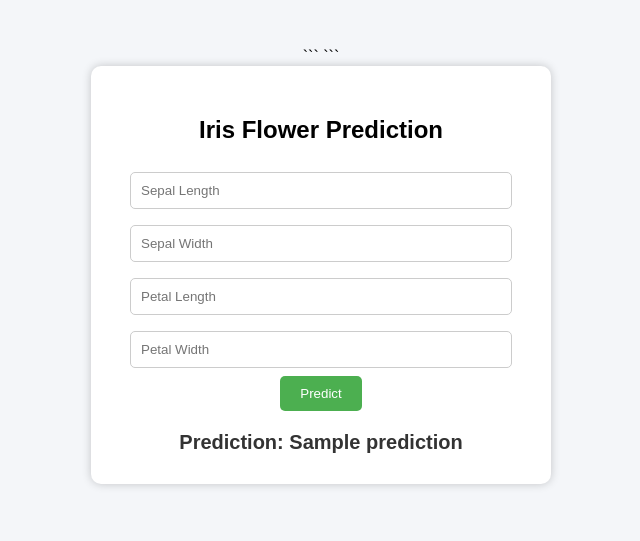
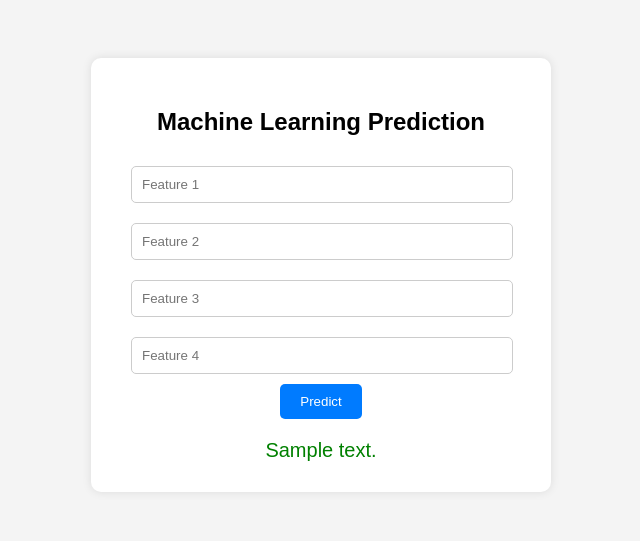
Before and after one commit to sandeep7798/IRIS_flower_Predictor, a Flask app: template templates/index.html in a window 1280 px wide. Shown: the top 541 px of the page, without its empty margins (319-959 px from the left). Run offline with Flask 3, Linux system fonts and the light colour scheme; the template is opened without the code that fills it: most values are stand-ins (such as "Sample title", 1, 10 or a date in 2020).

````diff
--- a/app.py
+++ b/app.py
@@ -1,32 +1,41 @@
-from flask import Flask, request, render_template
+from flask import Flask, render_template, request
 import numpy as np
+import os
 from tensorflow.keras.models import load_model
-from sklearn.preprocessing import StandardScaler
-from sklearn.datasets import load_iris
-import os
 
 app = Flask(__name__)
 
-iris = load_iris()
+# Load ML model
+model = load_model("model.h5", compile=False)
 
-model = load_model("model.keras")
+@app.route("/")
+def home():
+    return render_template("index.html")
 
-scaler = StandardScaler()
-scaler.fit(iris.data)
+@app.route("/predict", methods=["POST"])
+def predict():
+    try:
+        # Get form values
+        f1 = float(request.form["feature1"])
+        f2 = float(request.form["feature2"])
+        f3 = float(request.form["feature3"])
+        f4 = float(request.form["feature4"])
 
-@app.route('/')
-def home():
-    return render_template('index.html')
+        # Convert to numpy array
+        features = np.array([[f1, f2, f3, f4]])
 
-@app.route('/predict', methods=['POST'])
-def predict():
-    features = [float(x) for x in request.form.values()]
-    final = scaler.transform([features])
-    prediction = model.predict(final)
-    output = np.argmax(prediction)
+        # Prediction
+        prediction = model.predict(features)
 
-    return render_template('index.html', prediction_text="Predicted class: {}".format(output))
+        result = prediction[0][0]
 
+        return render_template("index.html", prediction_text=f"Prediction Result: {result}")
+
+    except Exception as e:
+        return render_template("index.html", prediction_text=f"Error: {str(e)}")
+
+
+# Render deployment port
 if __name__ == "__main__":
-    port = int(os.environ.get("PORT", 5000))
+    port = int(os.environ.get("PORT", 10000))
     app.run(host="0.0.0.0", port=port)
--- a/templates/index.html
+++ b/templates/index.html
@@ -1,17 +1,15 @@
 <!DOCTYPE html>
-
 <html>
 <head>
-    <title>Iris Flower Prediction</title>
+<title>ML Prediction App</title>
 
-```
 <style>
 
 body{
 font-family: Arial;
-        background:#f4f6f9;
+background:#f4f4f4;
 text-align:center;
-        padding:40px;
+padding:50px;
 }
 
 .container{
@@ -20,20 +18,20 @@
 border-radius:10px;
 width:400px;
 margin:auto;
-        box-shadow:0 0 10px rgba(0,0,0,0.2);
+box-shadow:0px 0px 10px rgba(0,0,0,0.1);
 }
 
 input{
 width:90%;
 padding:10px;
-        margin:8px;
+margin:10px;
 border-radius:5px;
 border:1px solid #ccc;
 }
 
 button{
 padding:10px 20px;
-        background:#4CAF50;
+background:#007BFF;
 color:white;
 border:none;
 border-radius:5px;
@@ -41,50 +39,41 @@
 }
 
 button:hover{
-        background:#45a049;
+background:#0056b3;
 }
 
 .result{
 margin-top:20px;
 font-size:20px;
-        font-weight:bold;
-        color:#333;
+color:green;
 }
 
 </style>
-```
-
 </head>
 
 <body>
 
 <div class="container">
 
-<h2>Iris Flower Prediction</h2>
+<h2>Machine Learning Prediction</h2>
 
-<form method="POST" action="/">
+<form action="/predict" method="post">
 
-<input type="text" name="sepal_length" placeholder="Sepal Length" required>
+<input type="text" name="feature1" placeholder="Feature 1" required>
 
-<input type="text" name="sepal_width" placeholder="Sepal Width" required>
+<input type="text" name="feature2" placeholder="Feature 2" required>
 
-<input type="text" name="petal_length" placeholder="Petal Length" required>
+<input type="text" name="feature3" placeholder="Feature 3" required>
 
-<input type="text" name="petal_width" placeholder="Petal Width" required>
-
-<br>
+<input type="text" name="feature4" placeholder="Feature 4" required>
 
 <button type="submit">Predict</button>
 
 </form>
 
-{% if prediction is not none %}
-
 <div class="result">
-Prediction: {{ prediction }}
+{{ prediction_text }}
 </div>
-
-{% endif %}
 
 </div>
 
````
Also changed, not shown: requirements.txt (+4 -7 lines), 1 other file. Lines whose indentation alone changed are shown as unchanged.
